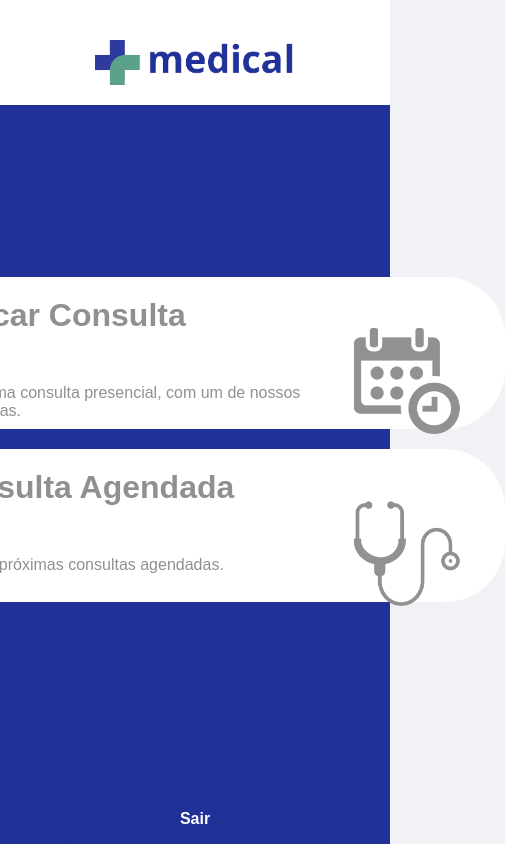
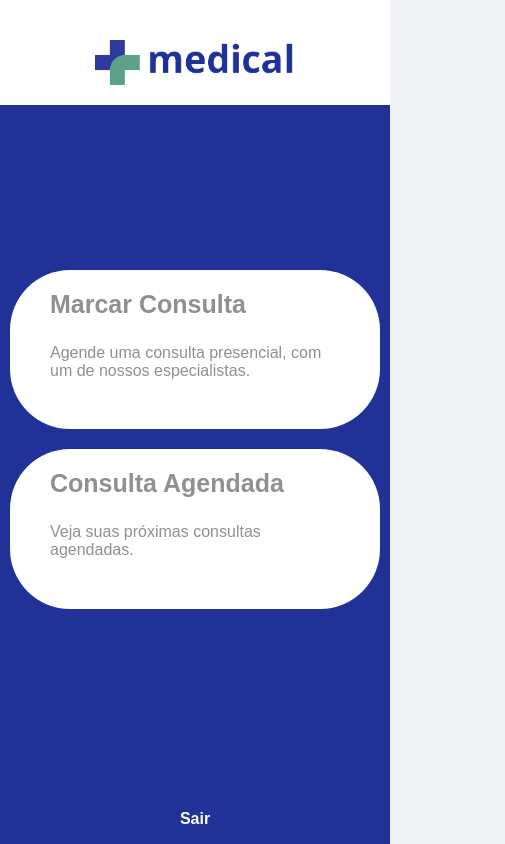
Before and after one commit to messoxavier/sistema-ehora, a React (Create React App) app: page /home in a window 390 px wide. Shown: the whole page, 505 px wide, since content can reach past the window. Built offline with nearby package versions, Linux system fonts and the light colour scheme.

Commit message:
deixando a home responsividade

```diff
--- a/src/pages/Home/styles.js
+++ b/src/pages/Home/styles.js
@@ -34,6 +34,11 @@ export const Body = styled.div`
   max-width: 350px;
   padding: 20px;
   background-color: #203197;
+
+  @media (max-width: 768px) {
+    padding: 5px;
+    width: 50%;
+  }
 `;
 
 export const Div = styled.div`
@@ -44,6 +49,14 @@ export const Div = styled.div`
   margin-bottom: 20px;
   width: 200%;
   height: 25%;
+
+  @media (max-width: 768px) {
+    margin-bottom: 40px;
+  }
+
+  @media (max-width: 1024px) {
+    margin-bottom: 20px;
+  }
 `;
 
 export const H1 = styled.h1`
@@ -53,17 +66,41 @@ export const H1 = styled.h1`
   margin-bottom: 50px;
   margin-left: 50px;
   margin-right: 250px;
+
+  @media (max-width: 768px) {
+    font-size: 25px;
+    margin: 10px;
+    margin-bottom: 10px;
+    margin-left: 40px;
+    margin-top: 20px;
+  }
 `;
 
 export const Paragraph = styled.p`
   color: #909090;
   margin: 20px;
   margin-left: 40px;
+
+  @media (max-width: 768px) {
+    margin: 25px;
+    margin-left: 40px;
+    margin-right: 40px;
+  }
+
+  @media (min-width: 1280px) {
+    margin: 20px;
+    margin-left: 40px;
+    margin-right: 40px;
+  }
 `;
 
 export const Icon = styled.img`
   width: 120px;
   float: right;
-  margin-top: -10%;
+  margin-top: -15%;
   margin-right: 40px;
+
+  @media (max-width: 768px) {
+    display: none;
+  }
 `;
```
